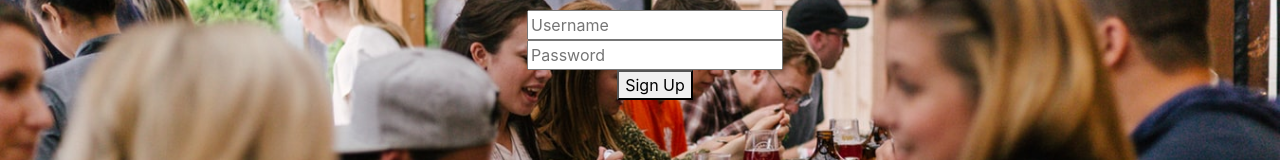
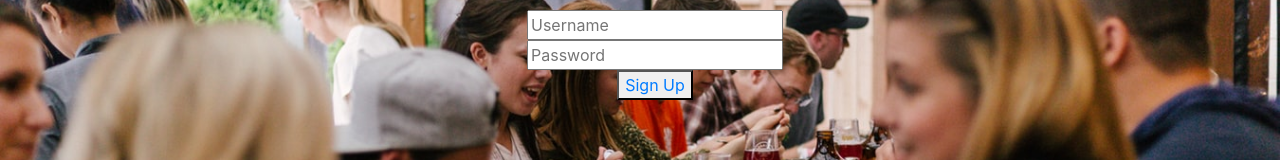
Before and after one commit to littlefish-tech/LunchBuddy, a React (Create React App) app in the folder client/: page /Signup in a window 1280 px wide. Shown: the part 310-470 px from the top of the page. Built offline with nearby package versions, Linux system fonts and the light colour scheme.

Commit message:
update links

```diff
--- a/client/src/components/SignupForm/index.js
+++ b/client/src/components/SignupForm/index.js
@@ -1,5 +1,6 @@
 import React from "react";
 import GroupButton from "../GroupButton";
+import { Link } from "react-router-dom";
 
 function SignupForm(props) {
   return (
@@ -7,7 +8,7 @@ function SignupForm(props) {
       <div className="signupform-group" style={{ width: "100vw" }} >
         <div><input className="signup-form" onChange={props.handleSignupInput} name="username" placeholder="Username" value={props.value} /></div>
         <div><input className="signup-form" onChange={props.handleSignupInput} name="password" placeholder="Password" value={props.value} /></div>
-        <GroupButton onClick={props.handleSignupBtn}>Sign Up</GroupButton>
+        <GroupButton onClick={props.handleSignupBtn}><Link to={props.redirectTo}>Sign Up</Link></GroupButton>
       </div>
     </div>
   )
--- a/client/src/pages/Signup.js
+++ b/client/src/pages/Signup.js
@@ -8,10 +8,11 @@ import Footer from "../components/Footer";
 
 class Signup extends Component {
 	state = {
+		userArrs:[],
 		username: '',
 		password: '',
-		// confirmPassword: '',
-
+		redirectTo: "",
+		loggedIn: false,
 	}
 	// this.handleSubmit = this.handleSubmit.bind(this)
 	// this.handleChange = this.handleChange.bind(this)
@@ -25,17 +26,25 @@ class Signup extends Component {
 		console.log(this.state.password);
 	};
 
-	handleSignupBtn = event => {
+	handleLoginbtn = event => {
 		event.preventDefault();
-		console.log("please click the save btn");
-		API.saveUsers({
-			username: this.state.username,
-			password: this.state.password
-		})
-		console.log(this.state.username)
-	}
-
-
+        API.getUserName({
+            username: this.state.username,
+            password: this.state.password
+        })
+        .then( response => {
+            console.log("login response: ")
+            console.log(response)
+            if(response.status === 200) {
+                //update App.js state
+                this.setState({
+                    loggedIn: true,
+                    username: response.data.username,
+                    redirectTo: "/lunchbuddy"
+                })
+            }
+        })
+    }
 
 	render() {
 		return (
@@ -46,7 +55,8 @@ class Signup extends Component {
 					handleSignupInput={this.handleSignupInput}
 					handleSignupBtn={this.handleSignupBtn}
 					username={this.state.username}
-					password={this.state.password}>
+					password={this.state.password}
+					redirectTo={this.state.redirectTo}>>
 				</SignupFrom>
 				<Footer></Footer>
 			</Fragment>
```
Also changed, not shown: 1 other file (tests, documents, lock files or other folders).
